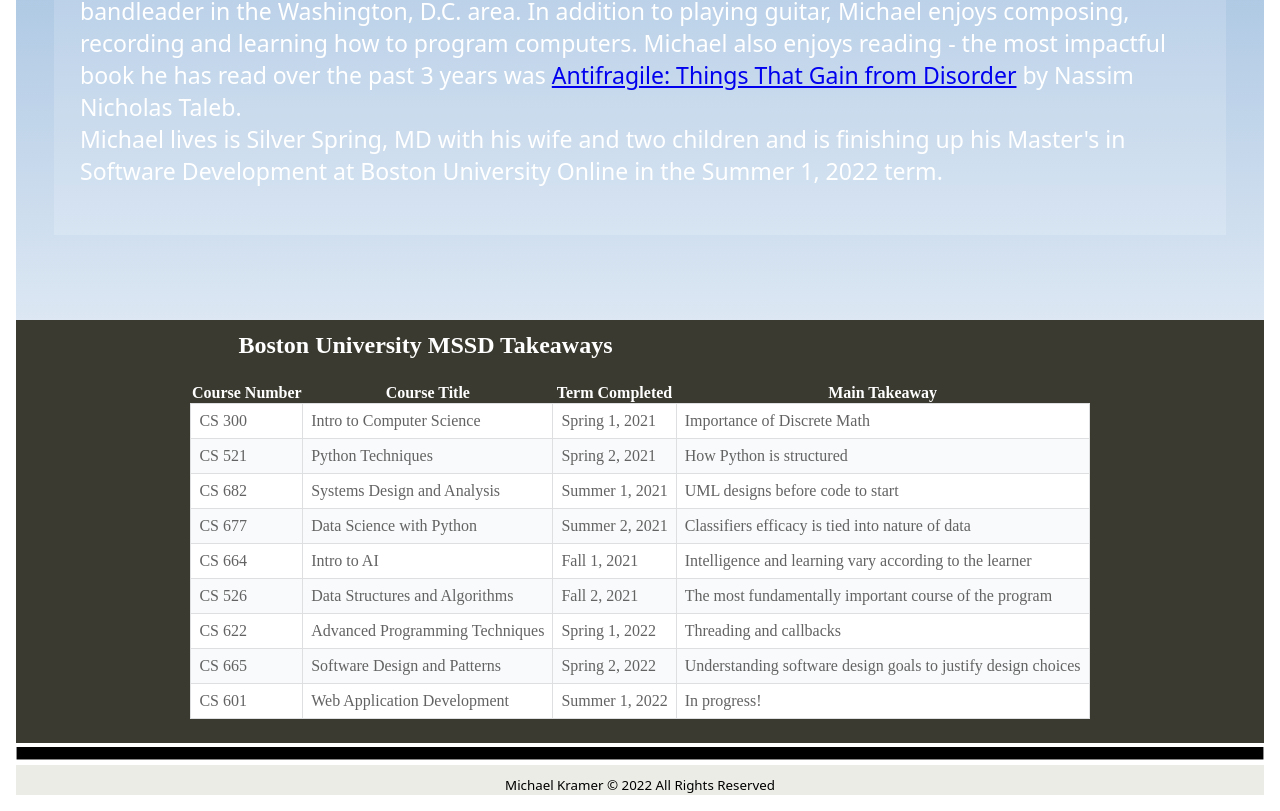
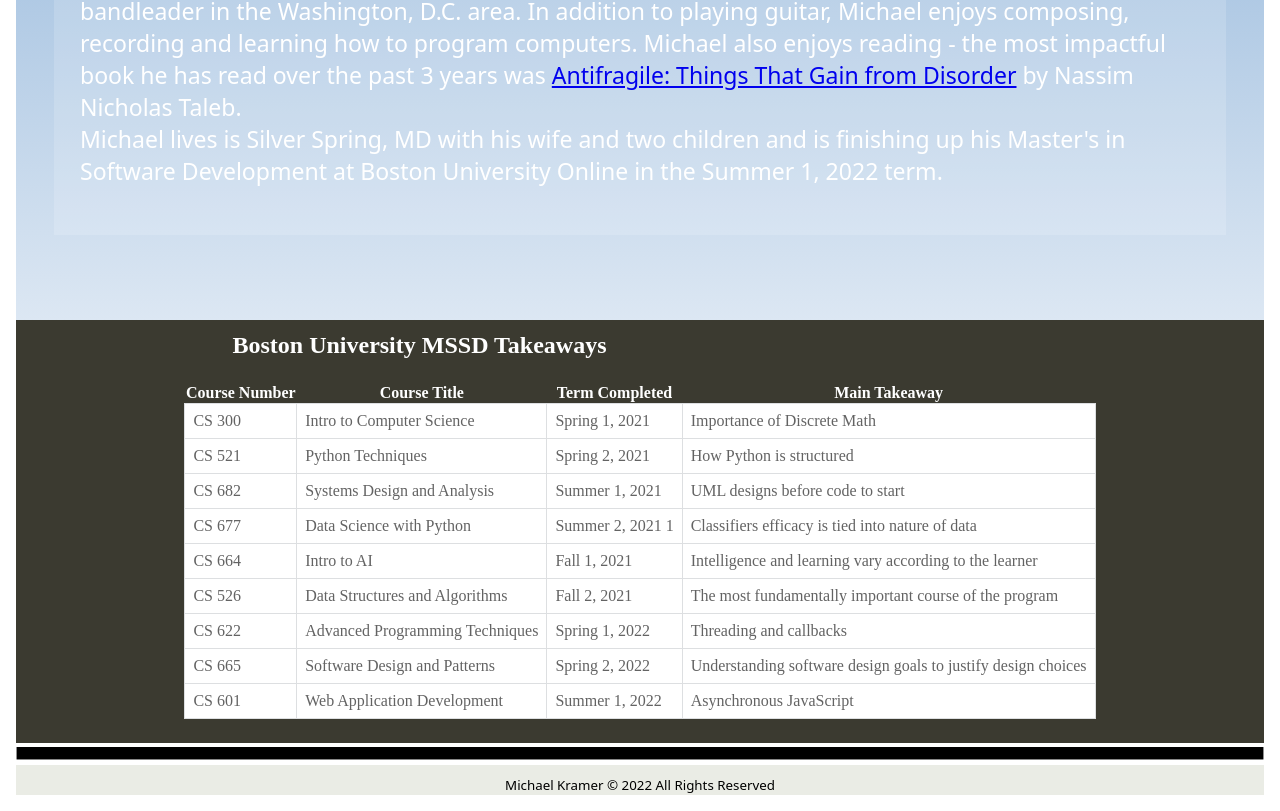
Before and after one commit to MichaelKramerGuitar/VueBiography, a Vue app: page / in a window 1280 px wide. Shown: the part 905-1716 px from the top of the page. Built offline with nearby package versions, Linux system fonts and the light colour scheme.

Commit message:
refactored HomePage with created()

```diff
--- a/package.json
+++ b/package.json
@@ -10,6 +10,7 @@
   "dependencies": {
     "core-js": "^3.8.3",
     "netlify-cli": "^10.4.0",
+    "vexflow": "^4.0.3",
     "vue": "^3.2.13",
     "vue-router": "^4.0.13"
   },
--- /dev/null
+++ b/public/data/transcript.json
@@ -0,0 +1,58 @@
+{
+  "courses": [
+    {
+      "courseNumber": "CS 300",
+      "courseTitle": "Intro to Computer Science",
+      "termCompleted": "Spring 1, 2021",
+      "mainTakeaway": "Importance of Discrete Math"
+    },
+    {
+      "courseNumber": "CS 521",
+      "courseTitle": "Python Techniques",
+      "termCompleted": "Spring 2, 2021",
+      "mainTakeaway": "How Python is structured"
+    },
+    {
+      "courseNumber": "CS 682",
+      "courseTitle": "Systems Design and Analysis",
+      "termCompleted": "Summer 1, 2021",
+      "mainTakeaway": "UML designs before code to start"
+    },
+    {
+      "courseNumber": "CS 677",
+      "courseTitle": "Data Science with Python",
+      "termCompleted": "Summer 2, 2021 1",
+      "mainTakeaway": "Classifiers efficacy is tied into nature of data"
+    },
+    {
+      "courseNumber": "CS 664",
+      "courseTitle": "Intro to AI",
+      "termCompleted": "Fall 1, 2021",
+      "mainTakeaway": "Intelligence and learning vary according to the learner"
+    },
+    {
+      "courseNumber": "CS 526",
+      "courseTitle": "Data Structures and Algorithms",
+      "termCompleted": "Fall 2, 2021",
+      "mainTakeaway": "The most fundamentally important course of the program"
+    },
+    {
+      "courseNumber": "CS 622",
+      "courseTitle": "Advanced Programming Techniques",
+      "termCompleted": "Spring 1, 2022",
+      "mainTakeaway": "Threading and callbacks"
+    },
+    {
+      "courseNumber": "CS 665",
+      "courseTitle": "Software Design and Patterns",
+      "termCompleted": "Spring 2, 2022",
+      "mainTakeaway": "Understanding software design goals to justify design choices"
+    },
+    {
+      "courseNumber": "CS 601",
+      "courseTitle": "Web Application Development",
+      "termCompleted": "Summer 1, 2022",
+      "mainTakeaway": "Asynchronous JavaScript"
+    }
+  ]
+}
--- a/src/App.vue
+++ b/src/App.vue
@@ -7,6 +7,7 @@
       <li><a><router-link class="router-link" :to="{name: 'foundational-melodies'}" active-link="active">Foundational Melodies</router-link></a></li>
       <li><a><router-link class="router-link" :to="{name: 'public-speaking'}" active-link="active">Public Speaking</router-link></a></li>
       <li><a><router-link class="router-link" :to="{name: 'blog'}" active-link="active">Blog</router-link></a></li>
+      <li><a><router-link class="router-link" :to="{name: 'notation'}" active-link="active">Notation</router-link></a></li>
 
     </ul>
   </nav>
--- a/src/router/index.js
+++ b/src/router/index.js
@@ -7,6 +7,7 @@
 import FreelancePage from "@/views/FreelancePage";
 import FoundationalMelodies from "@/views/FoundationalMelodies";
 import PublicSpeaking from "@/views/PublicSpeaking";
+import NotationPage from "@/views/NotationPage";
 
 
 // https://www.vuemastery.com/blog/vue-router-a-tutorial-for-vue-3/
@@ -43,6 +44,11 @@
         component: BlogPage
     },
     {
+        path: "/notation",
+        name: "notation",
+        component: NotationPage
+    },
+    {
         path: "/user/:name",  // <-- notice the colon
         name: "User",
         component: User,
--- a/src/views/FreelancePage.vue
+++ b/src/views/FreelancePage.vue
@@ -31,7 +31,7 @@
           &quot;pandemic hiatus&quot; as it gradually becomes more safe to gather again.</p>
         <p>Michael is additionally the co-leader of the <a href="https://kwbigband.com/" target="_blank"><i>KW Big Band</i></a>
           alongside pianist and composer <a href="https://timothywhalen.com/home" target="_blank">Tim Whalen</a>.</p>
-        <aside>Check out Tim's <a href="https://timothywhalen.com/acetone-sessions" target="_blank">Acetone Sessions</a>
+        <aside>Check out Tim's <a href="https://timothywhalen.com/acetone-sessions" target="_blank">Acetone Sessions </a>
           <b><i><a href="https://youtu.be/yJ4OTPtsjes" target="_blank">interview with Michael</a></i></b>
           for more information about Michael's musical upbringing, the recording of the second
           <i><abbr title="Superstring and the Cosmic Vibrations">Superstring</abbr></i> record and
--- a/src/views/HomePage.vue
+++ b/src/views/HomePage.vue
@@ -42,61 +42,13 @@
         <th>Main Takeaway</th>
       </tr>
       </thead>
-      <tbody>
-      <tr>
-        <td>CS 300</td>
-        <td>Intro to Computer Science</td>
-        <td>Spring 1, 2021</td>
-        <td>Importance of Discrete Math</td>
-      </tr>
-      <tr>
-        <td>CS 521</td>
-        <td>Python Techniques</td>
-        <td>Spring 2, 2021</td>
-        <td>How Python is structured</td>
-      </tr>
-      <tr>
-        <td>CS 682</td>
-        <td>Systems Design and Analysis</td>
-        <td>Summer 1, 2021</td>
-        <td>UML designs before code to start</td>
-      </tr>
-      <tr>
-        <td>CS 677</td>
-        <td>Data Science with Python</td>
-        <td>Summer 2, 2021</td>
-        <td>Classifiers efficacy is tied into nature of data</td>
-      </tr>
-      <tr>
-        <td>CS 664</td>
-        <td>Intro to AI</td>
-        <td>Fall 1, 2021</td>
-        <td>Intelligence and learning vary according to the learner</td>
-      </tr>
-      <tr>
-        <td>CS 526</td>
-        <td>Data Structures and Algorithms</td>
-        <td>Fall 2, 2021</td>
-        <td>The most fundamentally important course of the program</td>
-      </tr>
-      <tr>
-        <td>CS 622</td>
-        <td>Advanced Programming Techniques</td>
-        <td>Spring 1, 2022</td>
-        <td>Threading and callbacks</td>
-      </tr>
-      <tr>
-        <td>CS 665</td>
-        <td>Software Design and Patterns</td>
-        <td>Spring 2, 2022</td>
-        <td>Understanding software design goals to justify design choices</td>
-      </tr>
-      <tr>
-        <td>CS 601</td>
-        <td>Web Application Development</td>
-        <td>Summer 1, 2022</td>
-        <td>In progress!</td>
-      </tr>
+      <tbody v-for="course in transcript" v-bind:key="course">
+        <tr>
+          <td>{{course.courseNumber}}</td>
+          <td>{{course.courseTitle}}</td>
+          <td>{{course.termCompleted}}</td>
+          <td>{{course.mainTakeaway}}</td>
+        </tr>
       </tbody>
     </table>
   </div>
@@ -113,10 +65,37 @@
 
 <script>
 export default {
-  name: "HomePage"
+  name: "HomePage",
+  data() {
+    return{
+      transcript: [],
+          error : ""
+    }
+  },
+  //https://stackoverflow.com/questions/45813347/difference-between-the-created-and-mounted-events-in-vue-js
+  created() {
+    let url = "./data/transcript.json"
+    fetch(url, {
+      mode: "no-cors",
+      method: "GET",
+      headers: {
+        'Access-Control-Allow-Origin': 'https://kramer-bu-vue-json.netlify.app/',
+        'Access-Control-Allow-Methods': 'GET',
+        'Access-Control-Allow-Headers': 'Content-Type, Authorization'
+      }
+    })
+        .then(response => response.json())
+        .then(data => {
+          console.log(data.courses)
+          this.transcript = data.courses;
+        })
+        .catch(err => {
+          this.error = err
+        });
+  }
 }
 </script>
 
 <style scoped>
-/*@import "../styles/style.css";*/
+@import "../styles/style.css";
 </style>
--- /dev/null
+++ b/src/views/NotationPage.vue
@@ -0,0 +1,72 @@
+<!--https://medium.com/@bran.rowell/rendering-music-data-with-vexflow-4e742e32ba0c-->
+
+<template>
+  <canvas id='display'></canvas>
+</template>
+
+<script>
+import {Vex} from "vexflow";
+
+export default {
+  name: "NotationPage",
+  data() {
+    return {
+
+    }
+  },
+  mounted() {
+    this.init();
+  },
+  methods: {
+    init: function () {
+      let VF = Vex.Flow;
+
+      let canvas = document.getElementById("display")
+      let renderer = new VF.Renderer(canvas, VF.Renderer.Backends.CANVAS)
+      // Size our canvas:
+      renderer.resize(500, 500);
+      // And get a drawing context:
+      let context = renderer.getContext();
+      // Create a stave at position 10, 40 of width 400 on the canvas.
+      let stave = new VF.Stave(10, 40, 400);
+      // Add a clef and time signature.
+      stave.addClef("treble").addTimeSignature("4/4");
+      // Connect it to the rendering context and draw!
+      stave.setContext(context).draw();
+
+      let note = new VF.StaveNote({clef: "treble", keys: ["c4"], duration: "q"});
+
+      let voice = new VF.Voice({num_beats: 4, beat_value: 4});
+
+      voice.addTickable(note);
+
+      voice.draw(context, stave);
+      // let notes = [
+      //   // A quarter-note C.
+      //   new VF.StaveNote({clef: "treble", keys: ["c/4"], duration: "q" }),
+      //   // A quarter-note D.
+      //   new VF.StaveNote({clef: "treble", keys: ["d/4"], duration: "q" }),
+      //   // A quarter-note rest. Note that the key (b/4) specifies the vertical position of the rest.
+      //   new VF.StaveNote({clef: "treble", keys: ["b/4"], duration: "qr" }),
+      //   // A C-Major chord.
+      //   new VF.StaveNote({clef: "treble", keys: ["c/4", "e/4", "g/4"], duration: "q" })
+      // ];
+      // // Create a voice in 4/4 and add above notes
+      // let voice = new VF.Voice({num_beats: 4,  beat_value: 4});
+      // voice.addTickables(notes);
+      // // Format and justify the notes to 400 pixels.
+      // //let formatter = new VF.Formatter().joinVoices([voice]).format([voice], 400);
+      // // Render voice
+      // voice.draw(context, stave);
+    },
+  },
+  updated() {
+    this.init()
+  }
+
+}
+</script>
+
+<style scoped>
+
+</style>
```
Also changed, not shown: 2 other files (tests, documents, lock files or other folders).
